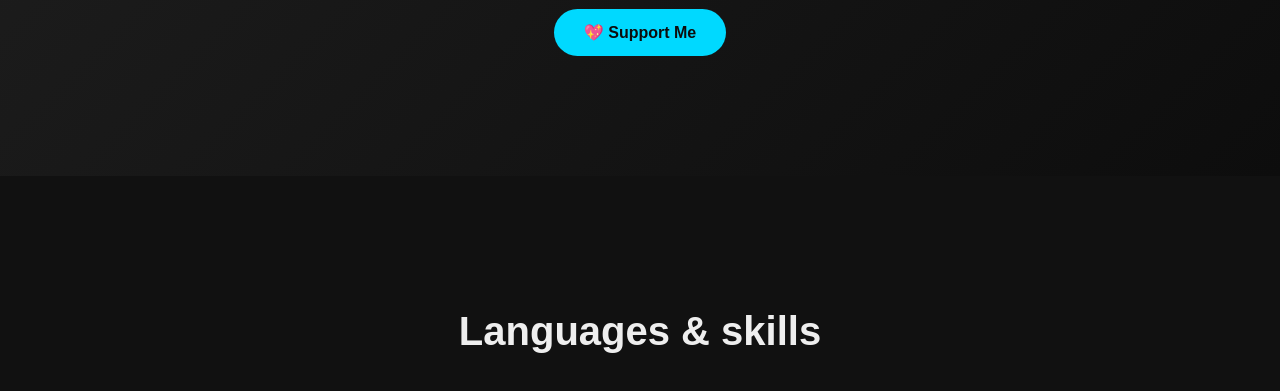
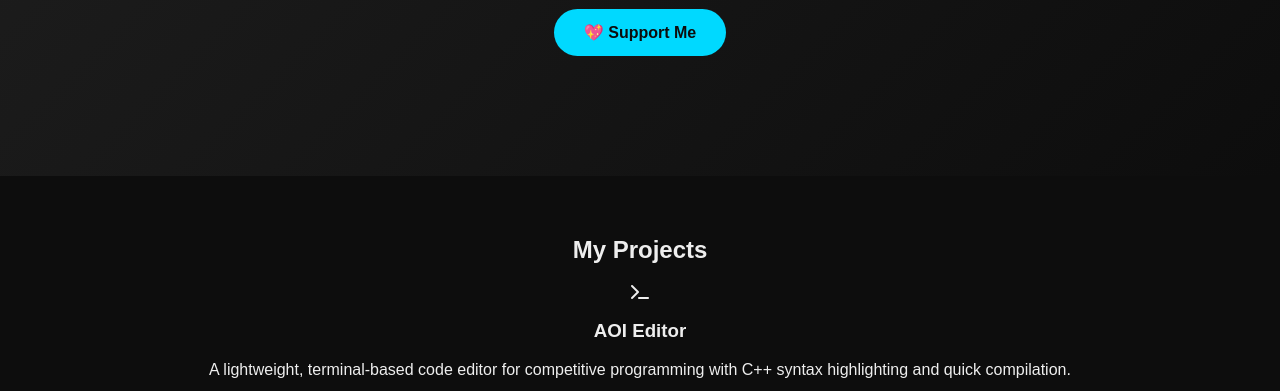
Before and after one commit to Mohamedboukerche22/website.com, a plain HTML site: page index.html in a window 1280 px wide. Shown: the part 380-771 px from the top of the page. Drawn offline with Linux system fonts and the light colour scheme.

Commit message:
Update index.html

```diff
--- a/index.html
+++ b/index.html
@@ -6,6 +6,7 @@
   <title>Mohamed Boukerche - Portfolio</title>
   <link rel="stylesheet" href="styles.css">
   <link rel="stylesheet" href="https://cdnjs.cloudflare.com/ajax/libs/font-awesome/6.5.0/css/all.min.css">
+
 </head>
 
 <body>
@@ -22,6 +23,46 @@
       <a href="https://mohamedboukerche22.github.io/support/" class="btn">💖 Support Me</a>
     </div>
   </header>
+
+  <!-- New Projects Section -->
+  <section class="projects">
+    <div class="container">
+      <h2>My Projects</h2>
+      <div class="projects-grid">
+        <div class="project-card">
+          <div class="project-image">
+            <i class="fas fa-terminal"></i>
+          </div>
+          <div class="project-info">
+            <h3>AOI Editor</h3>
+            <p>A lightweight, terminal-based code editor for competitive programming with C++ syntax highlighting and quick compilation.</p>
+            <div class="project-links">
+              <a href="https://github.com/Mohamedboukerche22/AOI-Editor" target="_blank">View Code</a>
+              <a href="#" target="_blank">Live Demo</a>
+            </div>
+          </div>
+        </div>
+
+        <!-- You can add more project cards here -->
+        <!--
+        <div class="project-card">
+          <div class="project-image">
+            <i class="fas fa-code"></i>
+          </div>
+          <div class="project-info">
+            <h3>Project 2</h3>
+            <p>Description of project 2.</p>
+            <div class="project-links">
+              <a href="#" target="_blank">View Code</a>
+              <a href="#" target="_blank">Live Demo</a>
+            </div>
+          </div>
+        </div>
+        -->
+      </div>
+    </div>
+  </section>
+
   <section class="skills">
     <div class="container">
       <h2>Languages & skills</h2>
@@ -37,6 +78,7 @@
       </div>
     </div>
   </section>
+
   <section class="cp-accounts">
     <div class="container">
       <h2>Competitive Programming Profiles 🧠</h2>
@@ -49,7 +91,7 @@
           <img src="images/atcoder.png" alt="AtCoder" class="cp-logo">
           <p>AtCoder</p>
         </a>
-        </div>
+      </div>
     </div>
   </section>
 
```
